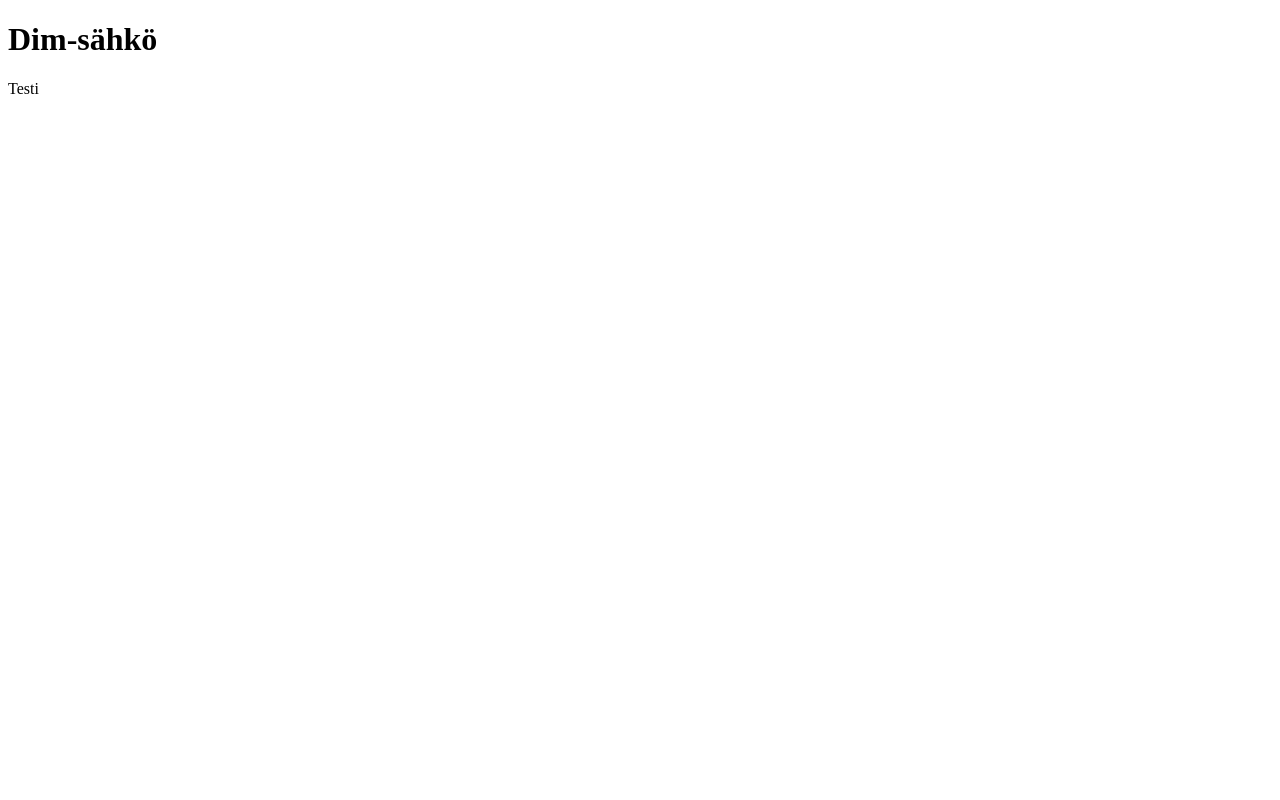
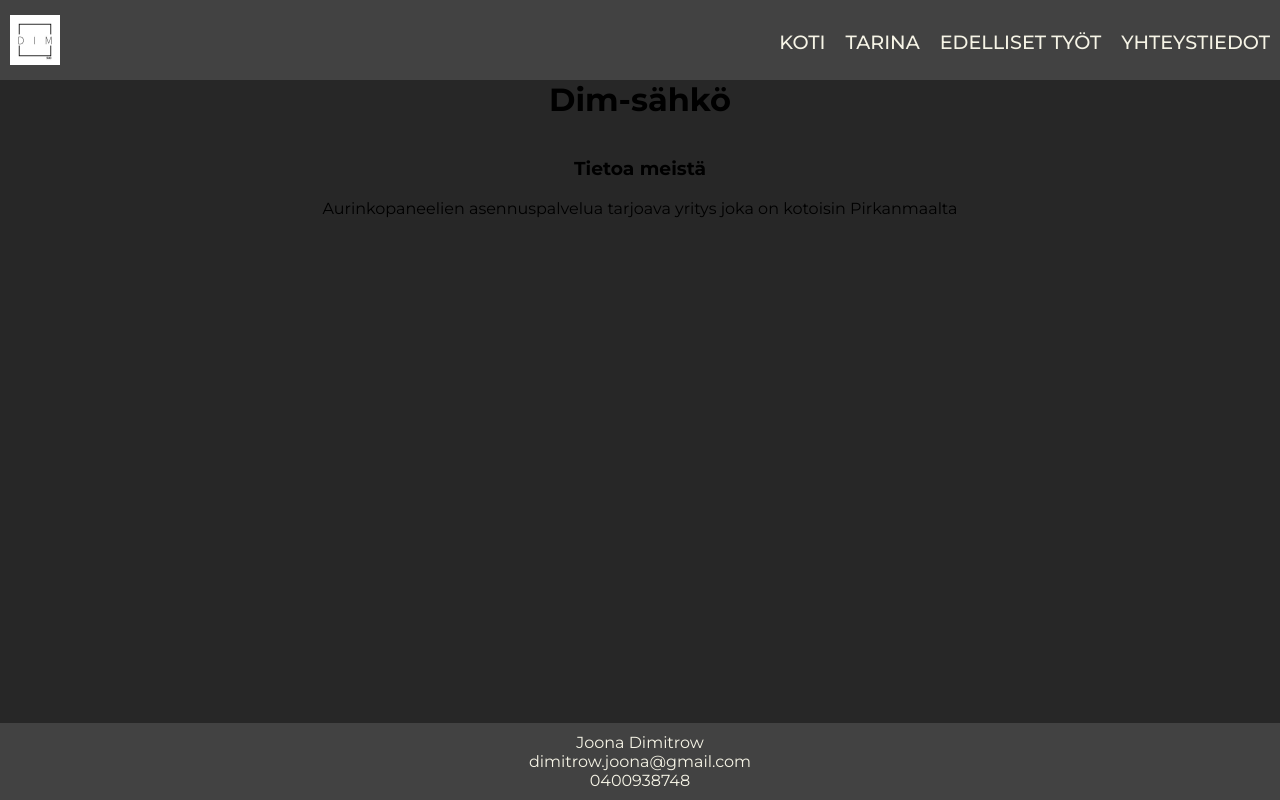
Before and after one commit to Leppaax/Leppaax.github.io, a PHP site: page / in a window 1280 px wide. Before the commit the page is almost empty. Run offline with PHP 8.4, Linux system fonts and the light colour scheme.

Commit message:
3.5.2023

```diff
--- a/works/dim-sähkö/index.php
+++ b/works/dim-sähkö/index.php
@@ -5,15 +5,30 @@
     <meta http-equiv="X-UA-Compatible" content="IE=edge">
     <meta name="viewport" content="width=device-width, initial-scale=1.0">
     <title>Dim-sähkö</title>
-    <link rel="shortcut icon" href="favicon.ico" type="image/x-icon">
+    <link rel="shortcut icon" href="../img/dim-sähkö_logo.png" type="image/x-icon">
+    <link rel="stylesheet" href="style.css">
 </head>
 <body>
-    <nav></nav>
+    <nav class="navMenu">
+        <img src="../img/dim-sähkö_logo.png" alt="dim-sähkö">
+        <a href="#">yhteystiedot</a>
+        <a href="#">edelliset työt</a>
+        <a href="#">Tarina</a>
+        <a href="#">koti</a>
+        <!-- <a href="https://www.pornhub.com">Venlan kiima nappula</a> -->
+        <div class="dot"></div>
+    </nav>
     <main>
         <h1>Dim-sähkö</h1>
+        <br><br>
+        <h3>Tietoa meistä</h3>
+        <br>
+        <p>Aurinkopaneelien asennuspalvelua tarjoava yritys joka on kotoisin Pirkanmaalta</p>
     </main>
     <footer>
-        <p>Testi</p>
+        <p>Joona Dimitrow</p>
+        <p>dimitrow.joona@gmail.com</p>
+        <p>0400938748</p>
     </footer>
 </body>
 </html>
--- /dev/null
+++ b/works/dim-sähkö/style.css
@@ -0,0 +1,74 @@
+@import url("https://fonts.googleapis.com/css2?family=Montserrat:wght@400;500;600;700&display=swap");
+
+:root {
+    --bg: #272727;
+    --nav: #424242;
+    --highlight: #fddb3a;
+    --text_color: #f6f4e6;
+}
+
+* {
+    margin: 0;
+    padding: 0;
+    box-sizing: border-box;
+}
+
+body {
+  background: var(--bg);
+  font-family: "Montserrat", sans-serif;
+}
+
+main {
+    text-align: center;
+}
+
+nav{
+    height: 80px;
+    background-color: var(--nav);
+}
+
+.navMenu {
+    text-align: center;
+}
+
+
+.navMenu img {
+    max-width: 50px;
+    max-height: 50px;
+    float: left;
+    align-content: center;
+    left: 10px;
+    top: 15px;
+    display: flex;
+    position: absolute;
+}
+
+.navMenu a {
+    float: right;
+    top: 20px;
+    color: var(--text_color);
+    text-decoration: none;
+    font-size: 1.2em;
+    text-transform: uppercase;
+    font-weight: 500;
+    width: fit-content;
+    padding: 10px;
+    height: 100%;
+    border: 10px;
+    position: relative;
+}
+
+.navMenu a:hover {
+  color: #fddb3a;
+}
+
+footer {
+    text-align: center;
+    background-color: var(--nav);
+    color: var(--text_color);
+    position: fixed;
+    bottom: 0;
+    width: 100%;
+    height: fit-content;
+    padding: 10px;
+}
```
Also changed, not shown: works/dim-sähkö/img/dim-sähkö_logo.png (added).
